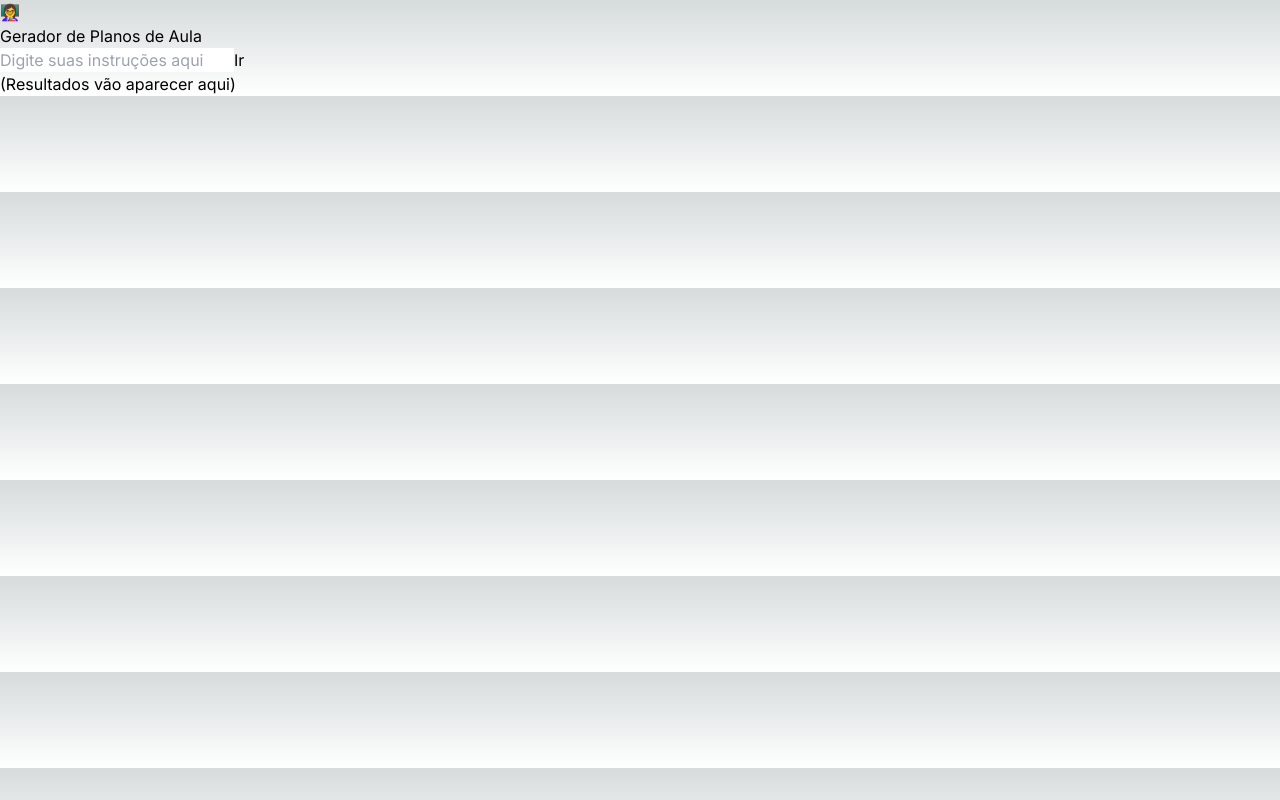
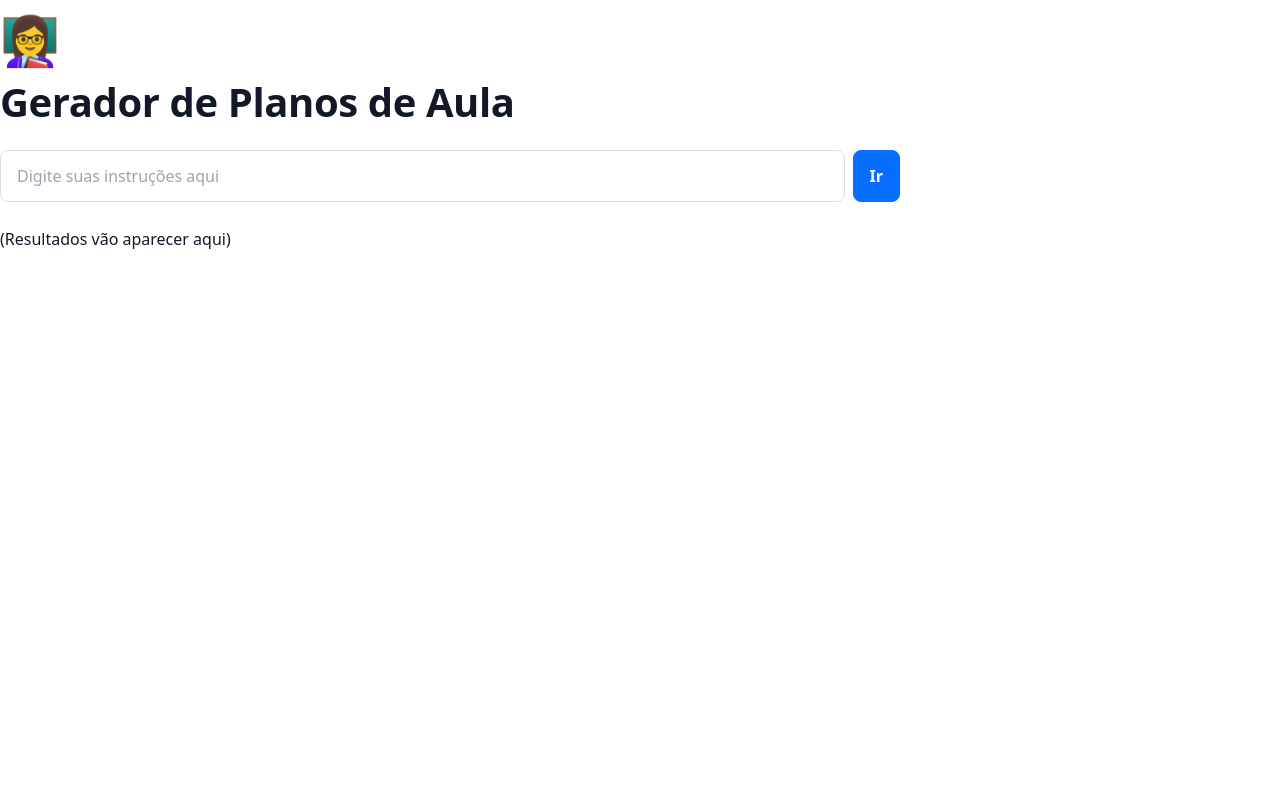
Before and after one commit to malulb/teachher-tech, a Next.js app: page /gerador in a window 1280 px wide. Built offline with nearby package versions, Linux system fonts and the light colour scheme.

Commit message:
App final

```diff
--- a/src/app/(public)/gerador/page.tsx
+++ b/src/app/(public)/gerador/page.tsx
@@ -22,6 +22,7 @@ type InputsSchema = z.infer<typeof inputs>;
 export default function Gerador(): JSX.Element {
   const { register, handleSubmit } = useForm<InputsSchema>();
   const [output, setOutput] = useState<string>('');
+  const [loading, setLoading] = useState<boolean>(false);
 
   const API_KEY: string = 'AIzaSyAhn4Wz89_Kqto2jHixKvECbjfiUa9y1ic';
 
@@ -47,6 +48,9 @@ export default function Gerador(): JSX.Element {
       ],
     });
 
+    setLoading(true); // Set loading state to true
+    setOutput('Gerando Resposta...');
+
     console.log("loading-result");
     const result = await model.generateContentStream({ contents });
 
@@ -58,24 +62,28 @@ export default function Gerador(): JSX.Element {
       buffer += text; // Append new text to the buffer
       setOutput(md.render(buffer)); // Update output with the rendered content
     }
+
+    setLoading(false);
   };
 
   return (
-    <body>
+    <body className="font-sans antialiased text-gray-900 m-0 p-0 leading-relaxed">
       <main>
         <header>
-          <div><span>👩‍🏫</span></div>
-          <h1>Gerador de Planos de Aula</h1>
+          <div className='text-5xl'><span className='inline-block w-8 h-8 align-bottom mr-2'>👩‍🏫</span></div>
+          <h1 className='mb-4'>Gerador de Planos de Aula</h1>
         </header>
         <form onSubmit={handleSubmit(handleSubmitForm)}>
-          <div>
+          <div className='my-6 w-full flex gap-2'>
             <label>
               <input {...register('text')} placeholder="Digite suas instruções aqui" type="text" className='text-black' />
             </label>
             <button type="submit">Ir</button>
           </div>
         </form>
-        <p>(Resultados vão aparecer aqui)</p>
+        {!loading && !output && (
+          <p>(Resultados vão aparecer aqui)</p>
+        )}
         <div className="output" dangerouslySetInnerHTML={{ __html: output }} />
       </main>
     </body>
--- a/src/app/globals.css
+++ b/src/app/globals.css
@@ -16,14 +16,109 @@
   }
 }
 
+html {
+	-webkit-print-color-adjust: exact;
+}
+* {
+	box-sizing: border-box;
+	-webkit-print-color-adjust: exact;
+}
+
+html,
 body {
-  color: rgb(var(--foreground-rgb));
-  background: linear-gradient(
-      to bottom,
-      transparent,
-      rgb(var(--background-end-rgb))
-    )
-    rgb(var(--background-start-rgb));
+	margin: 0;
+	padding: 0;
+}
+@media only screen {
+	body {
+		margin: 2em auto;
+		max-width: 900px;
+		color: rgb(55, 53, 47);
+	}
+}
+
+body {
+	line-height: 1.5;
+}
+
+body {
+  font-family: system-ui, -apple-system, BlinkMacSystemFont, 'Segoe UI', Roboto, Oxygen, Ubuntu, Cantarell, 'Open Sans', 'Helvetica Neue', sans-serif;
+  -webkit-font-smoothing: antialiased;
+  --accent-color: #076EFF;
+  color: #202124;
+}
+
+blockquote {
+	font-size: 1.25em;
+	margin: 1em 0;
+	padding-left: 1em;
+	border-left: 3px solid rgb(55, 53, 47);
+}
+
+h1,
+h2,
+h3 {
+	letter-spacing: -0.01em;
+	line-height: 1.2;
+	font-weight: 600;
+	margin-bottom: 0;
+}
+
+h1 {
+	font-size: 2.5rem;
+	margin-top: 1.875rem;
+}
+
+h2 {
+	font-size: 1.5rem;
+	margin-top: 1.5rem;
+}
+
+h3 {
+	font-size: 1.25rem;
+	margin-top: 1.25rem;
+}
+
+ol,
+ul {
+	margin: 0;
+	margin-block-start: 0.6em;
+	margin-block-end: 0.6em;
+}
+ul {
+	padding-inline-start: 1.7em;
+}
+
+p {
+	margin-top: 0.5em;
+	margin-bottom: 0.5em;
+}
+
+
+label {
+  display: flex;
+  flex: 1;
+  flex-direction: column;
+  gap: 8px;
+  font-size: 12px;
+}
+
+input,
+button {
+  border: 1px solid #ddd;
+  border-radius: 8px;
+  padding: 12px 16px;
+  font-family: unset;
+  font-size: 16px;
+}
+
+button {
+  border-color: var(--accent-color);
+  background-color: var(--accent-color);
+  color: white;
+  font-weight: bold;
+  cursor: pointer;
+  opacity: 1;
 }
 
 @layer utilities {
--- a/src/app/layout.tsx
+++ b/src/app/layout.tsx
@@ -15,7 +15,7 @@ export default function RootLayout({
   children: React.ReactNode;
 }>) {
   return (
-    <html lang="en">
+    <html lang="en" className="m-0 p-0 box-border bg-white">
       <body className={inter.className}>{children}</body>
     </html>
   );
```
Also changed, not shown: src/app/page.tsx (+60 -106 lines).
